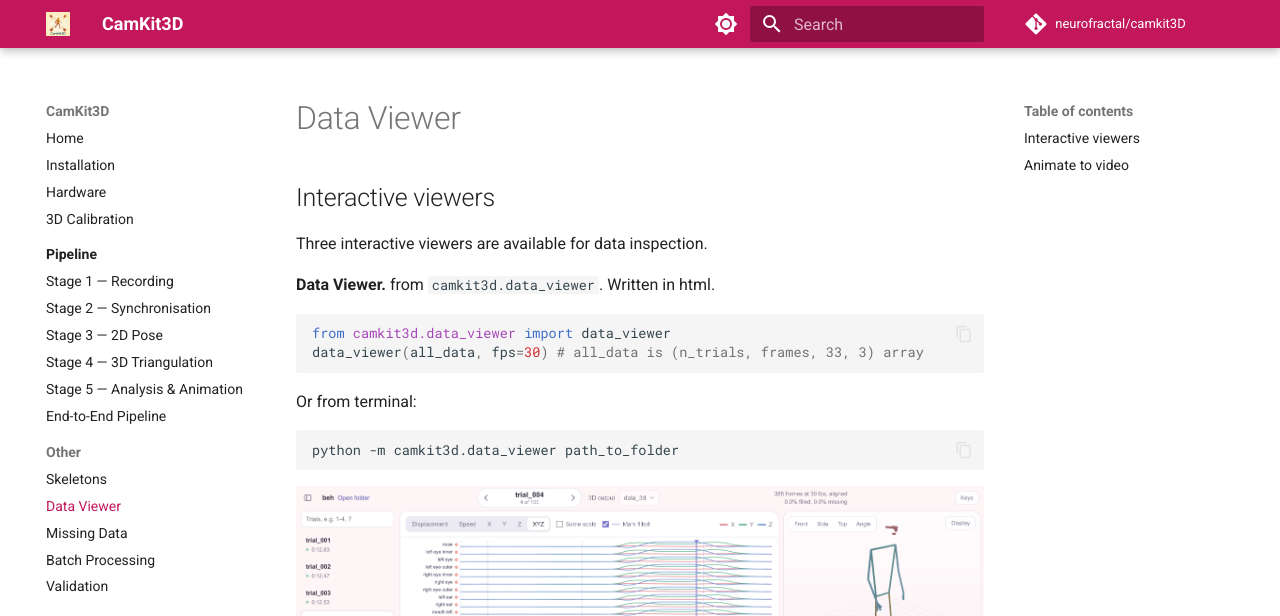
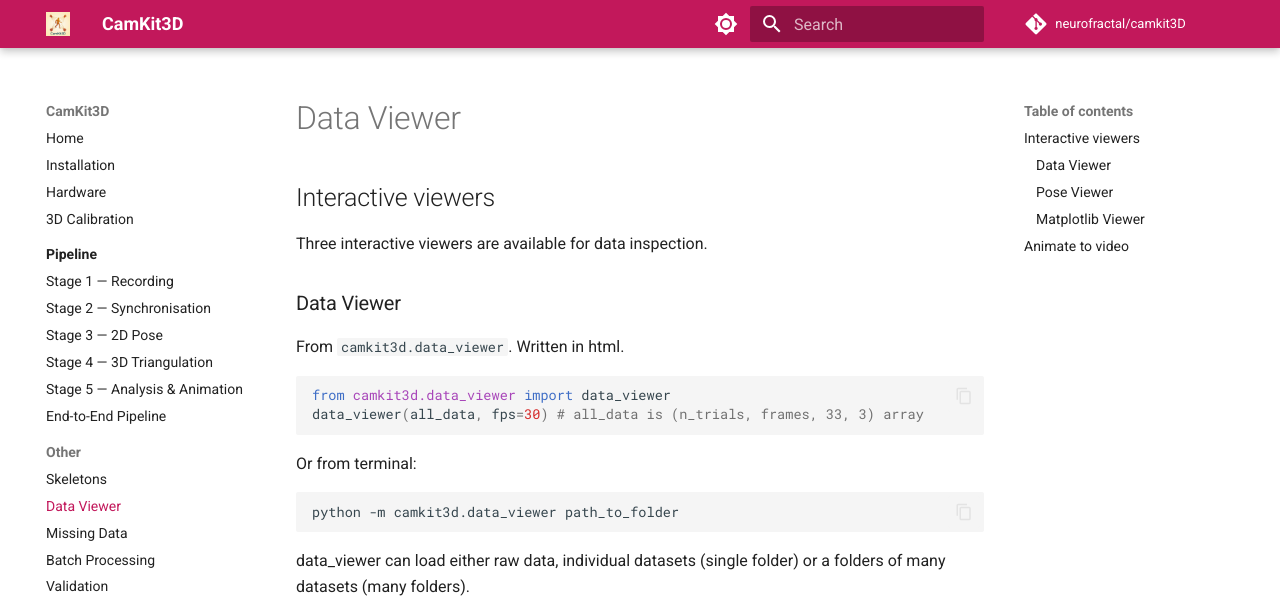
Before and after one commit to neurofractal/camkit3D, an MkDocs documentation site: the page built from docs/dataviewer.md, in a window 1280 px wide and 1400 px high. Shown: the top 616 px of the window. Built offline with MkDocs 1.6.1 and Material for MkDocs 9.7.7, drawn with Linux system fonts in a browser that asks for light colours; comment, search, counter and statistics services are not loaded; some of the changed text lies outside the part shown; grey boxes are pictures that could not be loaded.

Commit message:
fix titles

````diff
--- a/docs/dataviewer.md
+++ b/docs/dataviewer.md
@@ -2,7 +2,9 @@
 
 Three interactive viewers are available for data inspection.
 
-**Data Viewer.** from `camkit3d.data_viewer`. Written in html.
+### Data Viewer
+
+From `camkit3d.data_viewer`. Written in html.
 
 ```python
 from camkit3d.data_viewer import data_viewer
@@ -13,8 +15,6 @@ Or from terminal:
 ```bash
 python -m camkit3d.data_viewer path_to_folder
 ```
-
-![](images/dataviewer.png)
 
 data_viewer can load either raw data, individual datasets (single folder) or a folders of many datasets (many folders).
 
@@ -28,15 +28,20 @@ data_viewer can load either raw data, individual datasets (single folder) or a f
   </iframe>
 </div>
 
-**Pose Viewer.** from `camkit3d.viewer`. Written in html.
+### Pose Viewer
+
+From `camkit3d.viewer`. Written in html.
 
 ```python
 from camkit3d.viewer import viewer
 viewer(points_3d_filled, fps=30, output_path="pose_viewer.html")
 ```
+
 ![](images/viewer.png)
 
-**Matplotlib Viewer.** `interactive_pose_viewer(...)` from `camkit3d.analysis`.
+### Matplotlib Viewer
+
+`interactive_pose_viewer(...)` from `camkit3d.analysis`.
 
 ```python
 from camkit3d.analysis import interactive_pose_viewer
````
